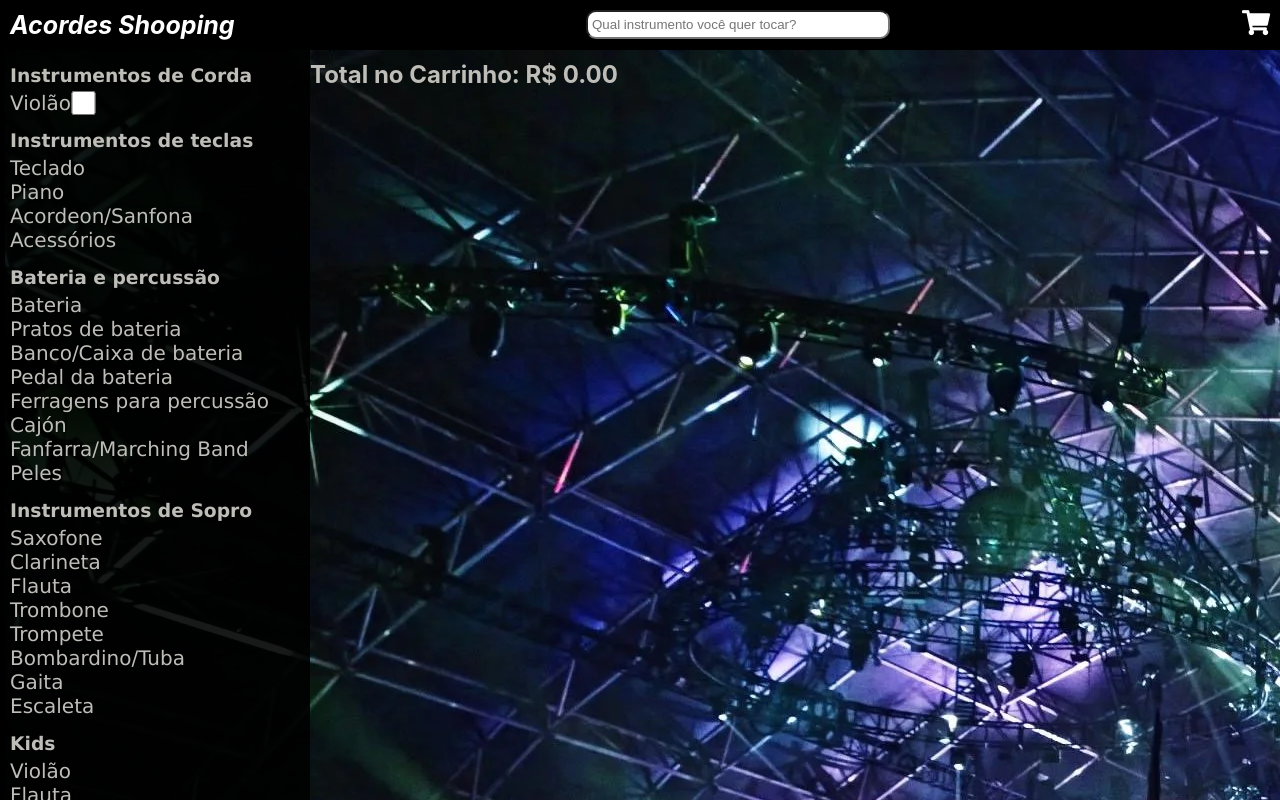
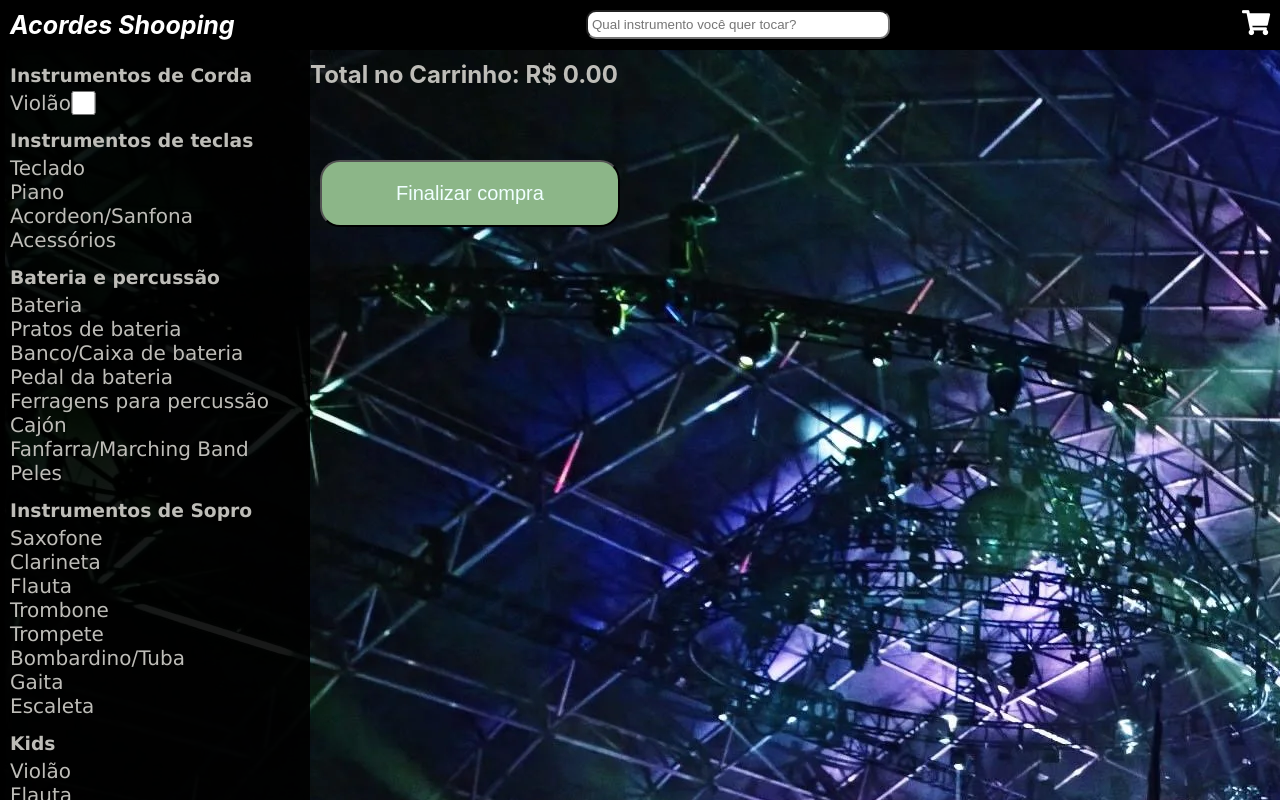
Before and after one commit to alexfonteles/OSF-Academy-CSS, a React (Create React App) app: page /cart in a window 1280 px wide. Shown: the top 800 px of the page. Built offline with nearby package versions, Linux system fonts and the light colour scheme.

Commit message:
Entrega do projeto

```diff
--- a/src/components/Card/card.css
+++ b/src/components/Card/card.css
@@ -46,18 +46,22 @@ p span {
 button{
     width: 100px;
     margin-top: 20px;
+    margin-left: 10px;
+    margin-right: 10px;
     border-radius: 20px;
     padding: 20px;
     font-size: 20px;
-    background-color: #BEBDB8;
+    color: #BEBDB8;
+    background-color: rgba(0, 0, 0, 0.2);
 }
 button:hover{
-    width: 150px;
-    height: 80px;
+    width: 100px;
     margin-top: 20px;
+    margin-left: 10px;
+    margin-right: 10px;
     border-radius: 20px;
     padding: 20px;
-    font-size: 25px;
-    background-color: #BEBDB8;
-
+    font-size: 20px;
+    color: #BEBDB8;
+    background-color: rgba(131, 130, 130, 0.2);
 }
--- a/src/components/Card/card.js
+++ b/src/components/Card/card.js
@@ -11,7 +11,7 @@ function Card({id, nome, descricao, preco, imagem, alte}) {
         <p className='descricao'>{descricao}</p>
 
     <div className='compra'>
-        <p><span>{preco}</span></p>
+        <p><span>R$ {preco}</span></p>
     <div className='button'>
         <button onClick={() => adicionarProduto({nome, imagem, id, preco})}
         >+</button>
--- a/src/components/Cart/Cart.css
+++ b/src/components/Cart/Cart.css
@@ -7,7 +7,16 @@
     color:#BEBDB8
 
 }
-
+.finalizar button {
+        width: 300px;
+        background-color: rgb(140, 182, 136);
+        color: azure;
+}
+.finalizar button:hover {
+    width: 300px;
+    background-color: rgb(106, 130, 104);
+    color: azure;
+}
 .esvaziar {
     background-color: rgb(234, 53, 53);
     font-size: 17px;
--- a/src/components/Cart/Cart.js
+++ b/src/components/Cart/Cart.js
@@ -3,11 +3,13 @@ import {useCartContext} from '../Context/CartContextProvider'
 import CardList from '../CardList/cardlist';
 
 const Cart = () => {
-    const {cart, valorTotal} = useCartContext();
+    const {cart, valorTotal, efetuarCompra, mensagem} = useCartContext();
 
     return <div className='display'>
             <h2>Total no Carrinho: <span>R$ {valorTotal.toFixed(2)}</span> </h2>
-
+            <div className='finalizar'>
+            <button onClick={() => {efetuarCompra(); mensagem()}}>Finalizar compra</button>
+            </div>
           <div className='cart'>
         <CardList produtos={cart} />
         </div>
--- a/src/components/Context/CartContextProvider.js
+++ b/src/components/Context/CartContextProvider.js
@@ -47,12 +47,17 @@ export function useCartContext() {
         setCart(novoCarrinho);
     }
 
+    function efetuarCompra() {
+        setCart([]);
+    }
+    function mensagem() {
+        alert('Compra efetuada com sucesso');
+    }
+
     useEffect(() => {
-        const {novoTotal, novaQuantidade} = cart.reduce((contador, novoItem) => ({
-            novaQuantidade: contador.novaQuantidade + novoItem.quantidade,
-            novoTotal: contador.novoTotal + (novoItem.valor*novoItem.quantidade)
-        }), {novaQuantidade: 0, novoTotal: 0})
-        setQuantidadeCarrinho(novaQuantidade);
+        const {novoTotal} = cart.reduce((contador, Produto) => ({
+            novoTotal: contador.novoTotal + (Produto.valor*Produto.quantidade)
+        }), {novoTotal: 0})
         setValorTotal(novoTotal);
 }, [cart, setQuantidadeCarrinho, setValorTotal])
 
@@ -62,7 +67,8 @@ export function useCartContext() {
         adicionarProduto,
         removerProduto,
         quantidadeCarrinho,
-        setValorTotal,
-        valorTotal
+        valorTotal,
+        efetuarCompra,
+        mensagem
     };
 }
--- a/src/mocks/produtos.json
+++ b/src/mocks/produtos.json
@@ -3,7 +3,7 @@
         "id": "1",
         "nome": "Violão Strinberg SD200C Folk com Afinador - Mahogany",
         "descricao": "O modelo SD200C é um ótimo exemplo do que essa nova série tem a oferecer: através de sua captação SE-50 e suas madeiras de qualidade, o violão tem um som limpo e agradável até para os ouvidos mais apurados. O modelo SD200C conta com seu corpo em Sapele e tampo em Spruce, oferecendo ao violonista um tom brilhante e com agudos limpos, sem prejudicar os graves naturais provenientes do tampo laminado e das suas cordas de calibre.011.",
-        "preco": 5.00,
+        "preco": 590.95,
         "imagem": "/images/violao.webp",
         "alte": "violão",
         "categorias": ["instrumentos corda", "Violão"]
@@ -12,7 +12,7 @@
         "id": "2",
         "nome": "Teclado Arranjador Revas KB330",
         "descricao": "O REVAS KB-330 é uma excelente opção para quem está procurando um teclado eletrônico básico mas com ótimo som, são 390 sons que abrangem uma extensa gama de instrumentos e recurso de acompanhamento inteligente de 100 estilos musicais... O teclado REVAS é indicado tanto para iniciantes e estudantes como para músicos experientes em uma gig que necessite do básico e prático, tornando-o excelente custo-benefício.",
-        "preco": 60.00,
+        "preco": 690.96,
         "imagem": "/images/teclado.webp",
         "categorias": ["instrumentos tecla", "teclado"]
     },
@@ -20,7 +20,7 @@
         "id": "3",
         "nome": "Bateria Nagano Onix Smart 22 - Deep Silver",
         "descricao": "A Onix Smart é composta por um Bumbo (22”x16”), uma Caixa (14”x5,5”), um Surdo (16”x16”) e dois Tons (10''x 08'' e 12'' x 09”). Seus cascos são confeccionados em Poplar, o material mais tradicional na fabricação de baterias, são escolhidos especialmente pela baixa densidade, equilíbrio sonoro e resposta aos ataques que garantem ao baterista.",
-        "preco": 14.00,
+        "preco": 1490.93,
         "imagem": "/images/bateria.webp",
         "alte": "violão",
         "categorias": ["instrumentos percussao ", "Bateria"]
@@ -29,7 +29,7 @@
         "id": "4",
         "nome": "Sax Tenor Michael WTSM49",
         "descricao": "O Sax Michael WTSM49 oferece recursos importantes para valorizar ainda mais sua musicalidade.Um deles são as barras estabilizadoras auxiliares de Fá (Fá), C (dó) grave e chave de B(Si) grave que vedam as sapatilhas com mais qualidade.",
-        "preco": 23.00,
+        "preco": 239.92,
         "imagem":"/images/sax.webp",
         "alte": "violão",
         "categorias": ["instrumentos sopro", "Saxfone"]
@@ -38,7 +38,7 @@
         "id": "5",
         "nome": "Caixa Amplificada Oneal OCM2910 Bluetooth 120Wrms",
         "descricao": "Os produtos da Oneal são desenvolvidos para atender usuários altamente exigentes, dispomos do que há de melhor em avanço tecnológico, qualidade, confiabilidade, resistência, sonoridade e um excelente custo benefício que é característico da marca.",
-        "preco": 64.16,
+        "preco": 649.16,
         "imagem":"/images/som.webp",
         "alte": "violão",
         "categorias": ["Áudio", "Caixa de som"]
@@ -47,7 +47,7 @@
         "id": "6",
         "nome": "Mesa Controladora MDX Spectrum HP5001",
         "descricao": "Mesa Controladora MDX Spectrum HP5001",
-        "preco": 41.80,
+        "preco": 418.89,
         "imagem":"/images/mesa.webp",
         "alte": "violão",
         "categorias": ["Acessórios", "máquina de fumaça"]
```
